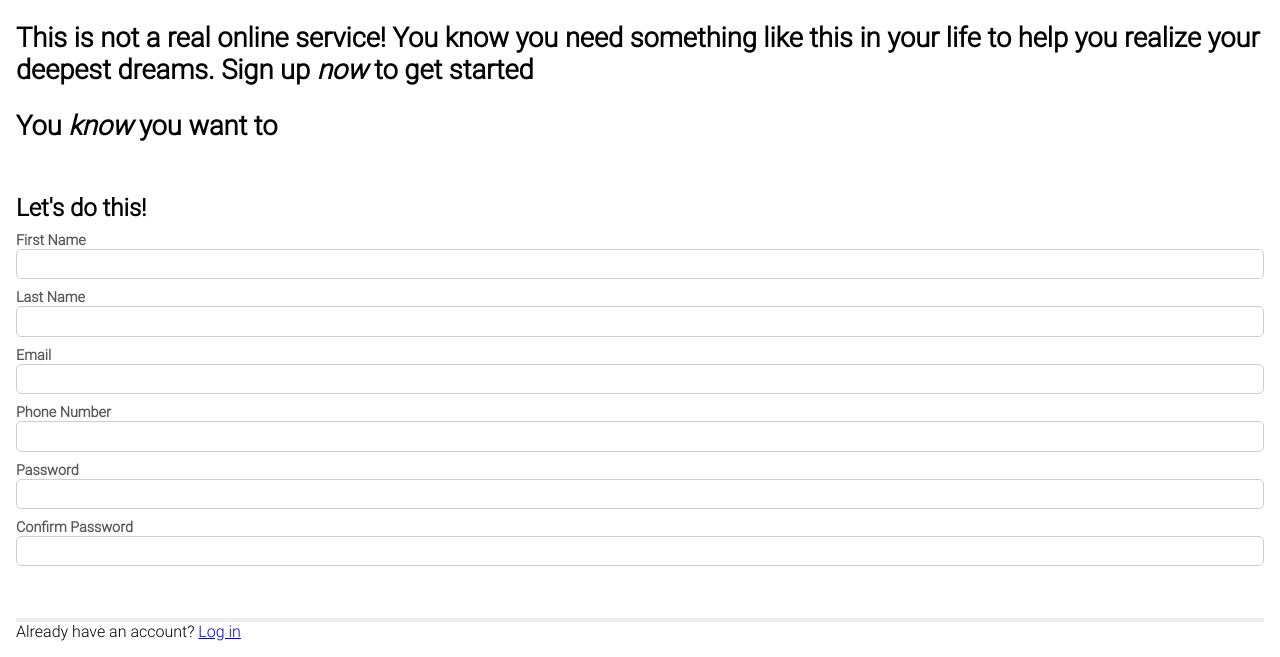
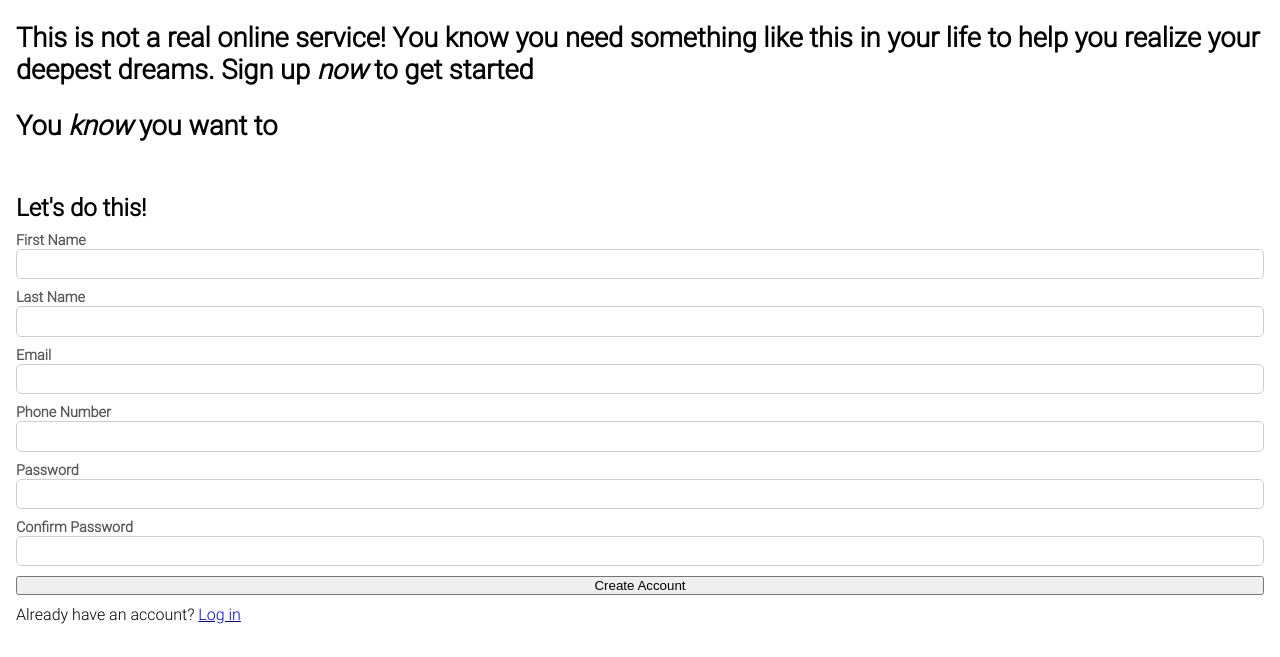
Before and after one commit to RPE8/odin-sign-up-form, a website: page index.html in a window 1280 px wide. Shown: the part 174-831 px from the top of the page. Drawn offline with Linux system fonts and the light colour scheme.

Commit message:
Move Create Acconut button and Log In text to the same section as form

```diff
--- a/index.html
+++ b/index.html
@@ -58,9 +58,7 @@
 							<input id="confirmPassword" type="password" class="input" />
 						</div>
 					</form>
-				</section>
-				<section class="content-section">
-					<button class="button"></button>
+					<button class="button create-button">Create Account</button>
 					<p>Already have an account? <a href="#">Log in</a></p>
 				</section>
 			</main>
```
